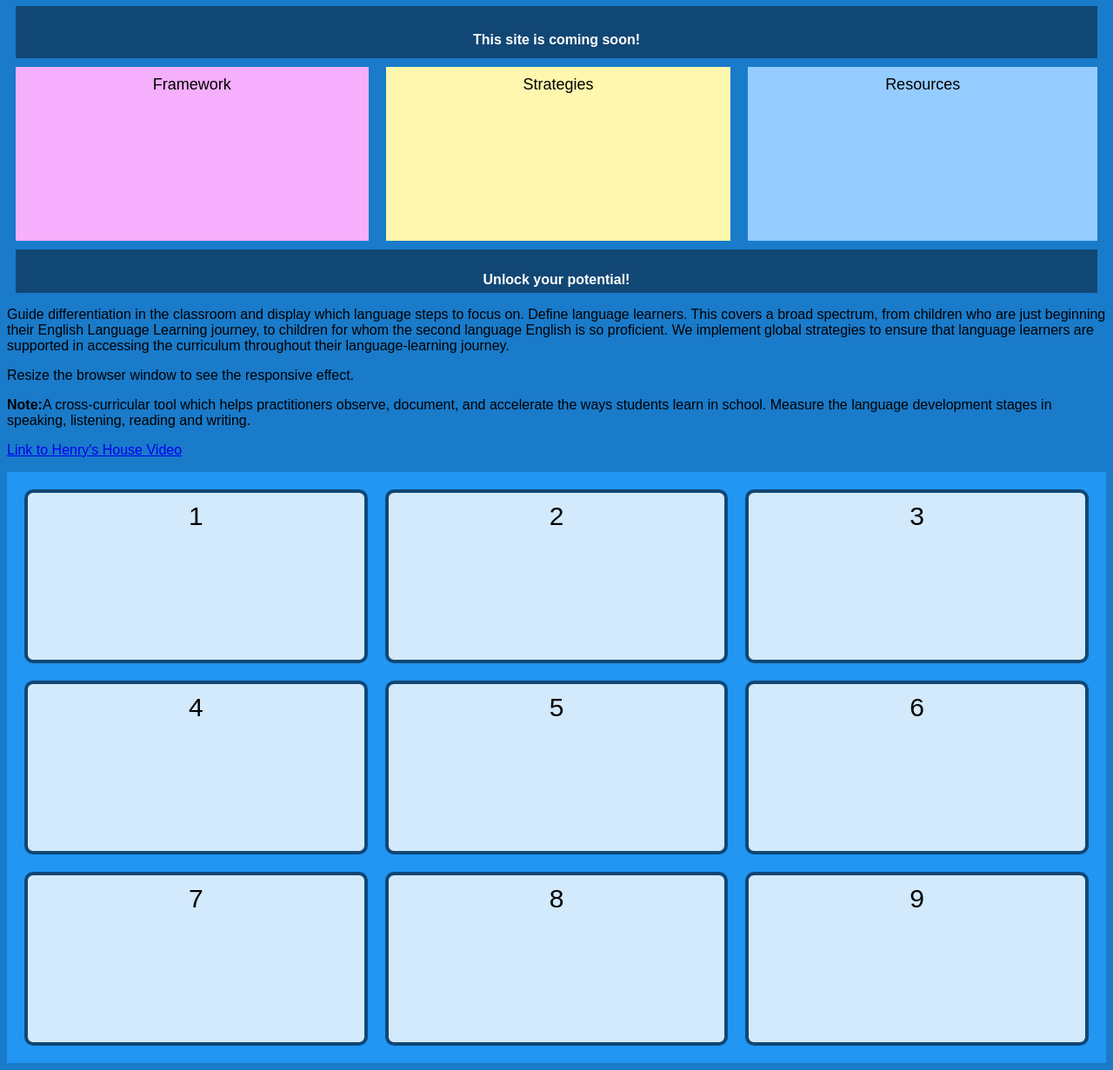
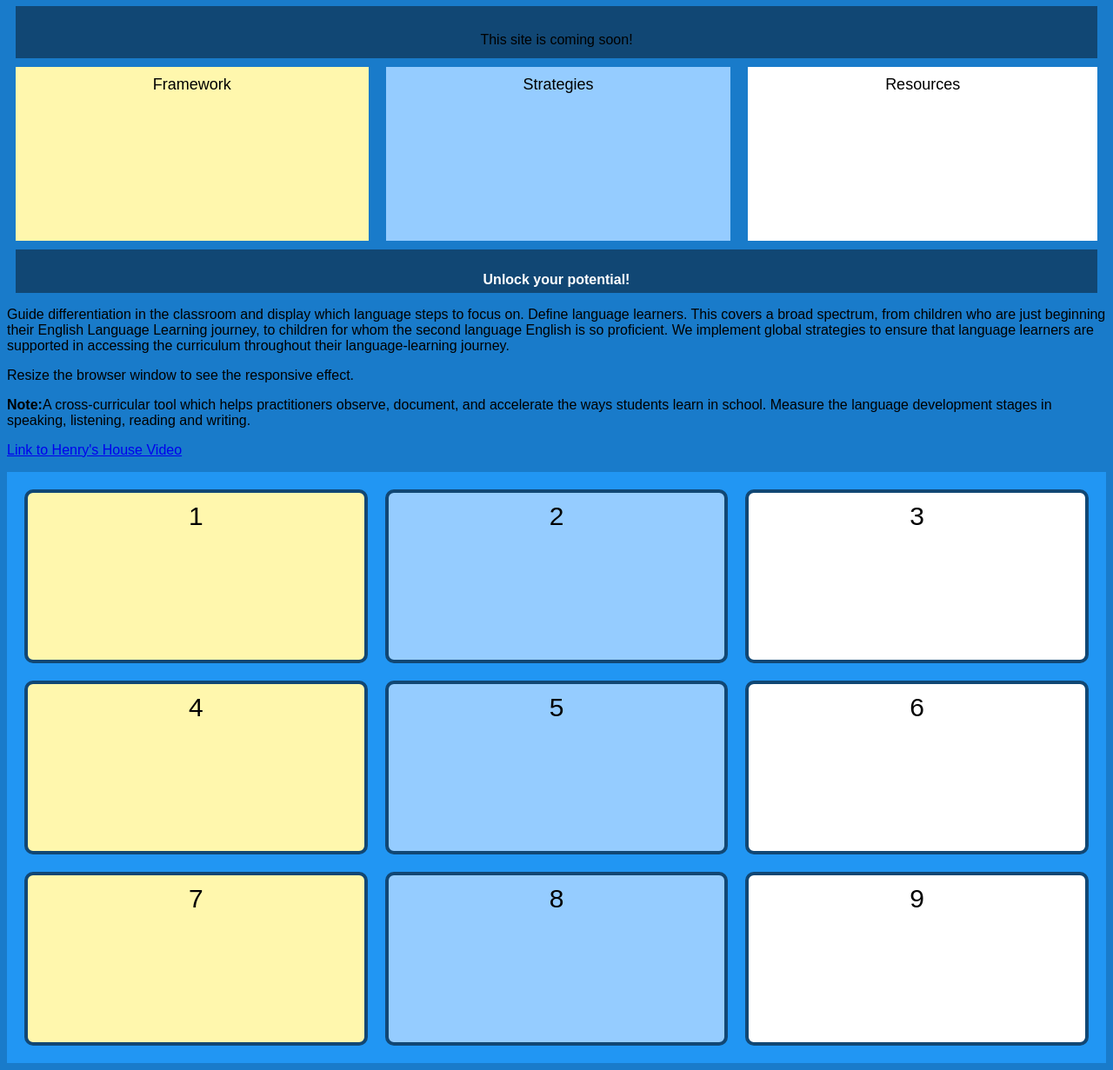
Before and after one commit to willtame/tamelearning.com, a plain HTML site: page index.html in a window 1280 px wide. Shown: the part 386-1617 px from the top of the page at 87% size. Drawn offline with Linux system fonts and the light colour scheme.

Commit message:
commit index

```diff
--- a/index.html
+++ b/index.html
@@ -22,9 +22,9 @@
 
   <div class="grid-container">
     <div class="header">This site is coming soon!</div>
-    <div class="left" style="background-color:#f5affc;">Framework</div>
-    <div class="middle" style="background-color:#fff7ad;">Strategies</div>
-    <div class="right" style="background-color:#95ccff;">Resources</div>
+    <div class="left" style="background-color:#fff7ad;">Framework</div>
+    <div class="middle" style="background-color:#95ccff">Strategies</div>
+    <div class="right" style="background-color:#ffffff;">Resources</div>
 
     <div class="footer">
     <p class="unlock">Unlock your potential!</p>
@@ -48,15 +48,15 @@
 
 <body>
   <div class="grid-container3">
-    <div class="grid-item">1</div>
-    <div class="grid-item">2</div>
-    <div class="grid-item">3</div>
-    <div class="grid-item">4</div>
-    <div class="grid-item">5</div>
-    <div class="grid-item">6</div>
-    <div class="grid-item">7</div>
-    <div class="grid-item">8</div>
-    <div class="grid-item">9</div>
+    <div style="background-color: #fff7ad;" class="grid-item">1</div>
+    <div style="background-color: #95ccff;" class="grid-item">2</div>
+    <div style="background-color: #ffffff;" class="grid-item">3</div>
+    <div style="background-color: #fff7ad;" class="grid-item">4</div>
+    <div style="background-color: #95ccff;" class="grid-item">5</div>
+    <div style="background-color: #ffffff;" class="grid-item">6</div>
+    <div style="background-color: #fff7ad;" class="grid-item">7</div>
+    <div style="background-color: #95ccff;" class="grid-item">8</div>
+    <div style="background-color: #ffffff;" class="grid-item">9</div>
   </div>
 </body>
 
@@ -94,7 +94,7 @@ body {
   margin-left: 10px;
   margin-right: 10px;
   height: 50px;
-  color: white;
+  color: rgb(255, 255, 255)
   font-weight: bold;
   font-stretch: semi-expanded;
 }
@@ -162,7 +162,7 @@ body {
   padding: 10px;
 }
 .grid-item {
-  background-color: rgba(255, 255, 255, 0.8);
+  background-color: white;
   border: 1px solid rgba(0, 0, 0, 0.8);
   padding: 20px;
   font-size: 30px;
```
